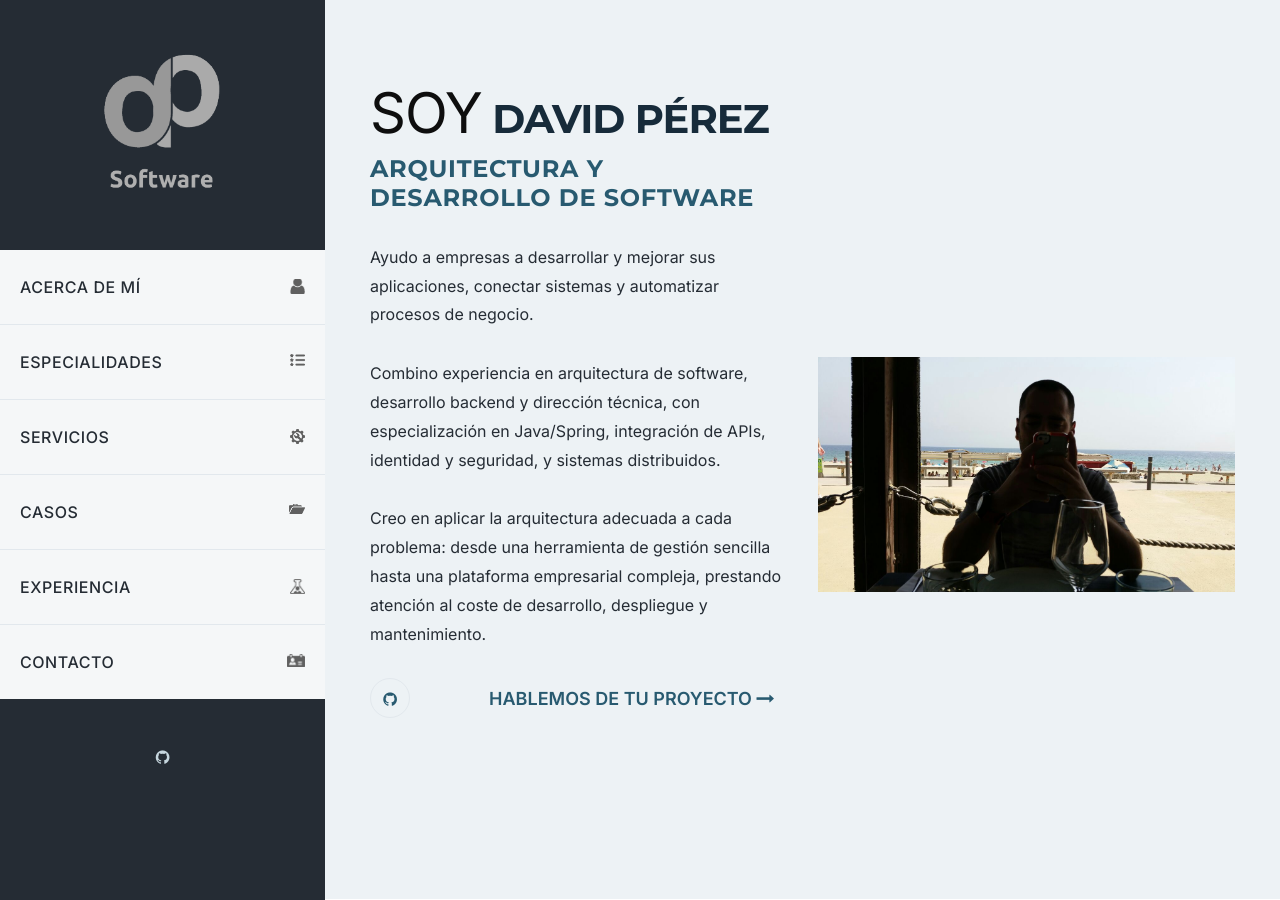
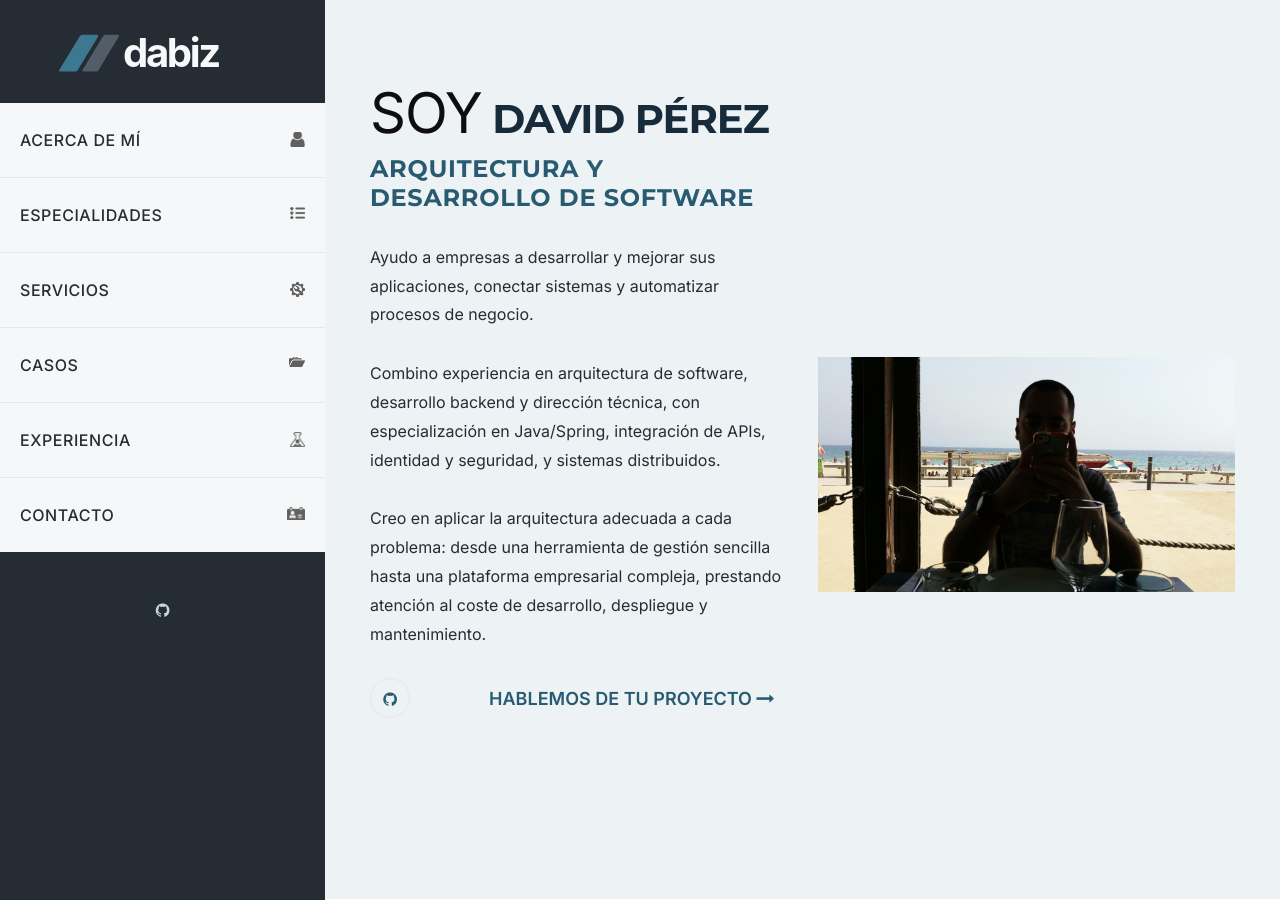
Before and after one commit to dabiz-me/dabiz.me, a Jekyll site: the page built from index.html, in a window 1280 px wide and 900 px high. Built offline with Jekyll 4.4.1, drawn with Linux system fonts in a browser that asks for light colours.

Commit message:
feat(brand): activate dabiz logo and favicon

```diff
--- a/_includes/header.html
+++ b/_includes/header.html
@@ -11,7 +11,7 @@
         </div>
         <div class="themeix-slide-menu menu-open navbar-scrolled">
             <div class="themeix-fixed-nav">
-                <div class="themeix-nav-logo"><a href="{{ '/' | relative_url }}"><img src="{{ '/assets/images/logo.png' | relative_url }}" alt="Inicio"/></a></div>
+                <div class="themeix-nav-logo"><a href="{{ '/' | relative_url }}"><img src="{{ '/assets/images/dabiz-logo.svg' | relative_url }}" alt="dabiz — inicio" width="220" height="73"/></a></div>
                 <nav>
                     <ul class="themeix-nav-menu list-inline">
                         <li><a href="{{ '/#about' | relative_url }}" class="btn-animated">acerca de mí<i class="icon-about"></i></a></li>
```
